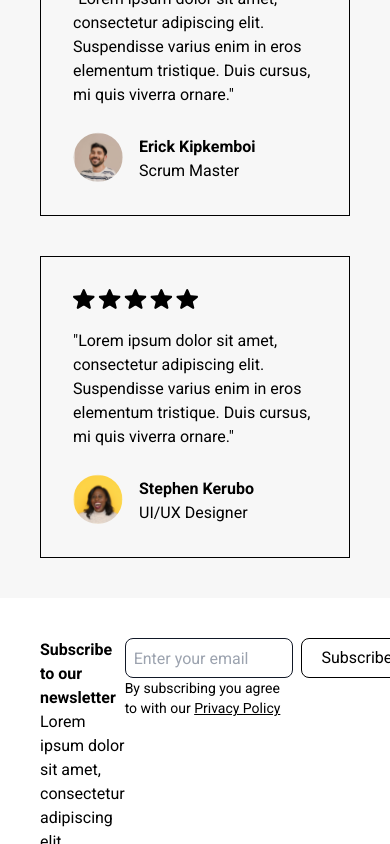
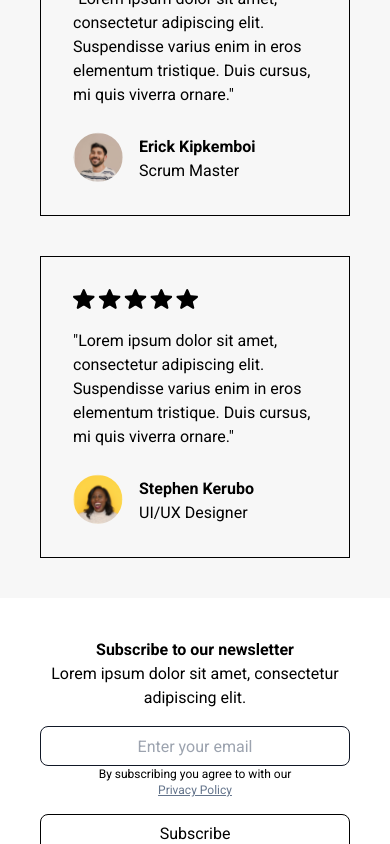
Before and after one commit to Shaheer-Ahmed-Malik/q2-assignment-6, a Next.js app: page / in a window 390 px wide. Shown: the part 11156-12000 px from the top of the page. Built offline with nearby package versions, Linux system fonts and the light colour scheme.

Commit message:
fixed footer responsiveness

```diff
--- a/src/app/components/Footer.tsx
+++ b/src/app/components/Footer.tsx
@@ -3,30 +3,32 @@ import React from 'react'
 const Footer = () => {
   return (
     <div className='m-10'>
-        <div className='flex justify-between'>
-            <div>
+        <div className='flex flex-col md:flex-row justify-center md:justify-between text-center md:text-start'>
+            <div className='mb-4'>
                 <h4 className='font-semibold'>Subscribe to our newsletter</h4>
                 <p>Lorem ipsum dolor sit amet, consectetur adipiscing elit.</p>
             </div>
-            <div className='flex space-x-2'>
-               <div>
-                <input
+            <div className='md:flex space-y-4 md:space-y-0 md:space-x-10'>
+                <div>
+                    <input
                     type="text"
                     placeholder="Enter your email"
-                    className="border border-gray-900 rounded-lg p-2 w-full h-10 focus:outline-none focus:ring-2 focus:ring-blue-500"/>
-                    <p className='text-sm'>By subscribing you agree to with our <span className="underline">Privacy Policy</span> </p>
+                    className="border border-gray-900 rounded-lg p-2 w-full md:w-60 h-10 focus:outline-none focus:ring-1 text-center md:text-left focus:ring-blue-500"/>
+                    <p className='text-xs'>By subscribing you agree to with our</p>
+                    <p className="underline text-xs text-slate-500">Privacy Policy</p>
                 </div>
-                <button className='border-[1px] border-black w-52 h-10 rounded-lg hover:bg-black hover:text-white duration-300'>Subscribe</button>
+                <button className='border-[1px] border-black w-full md:w-52 h-10 rounded-lg hover:bg-black hover:text-white duration-300'>Subscribe</button>
             </div>
 
             </div>
-            <div className='grid lg:grid-cols-4 md:grid-cols-4 sm:grid-cols-1 mt-20'>
+            <div className='grid lg:grid-cols-4 md:grid-cols-4 sm:grid-cols-1 mt-20 text-center md:text-start justify-center'>
                 <div>
                     <img
                     src="/logo/logo.svg"
                     alt="logo"
                     height={40}
                     width={125}
+                    className='pb-8'
                     />
                 </div>
                 <div>
```
